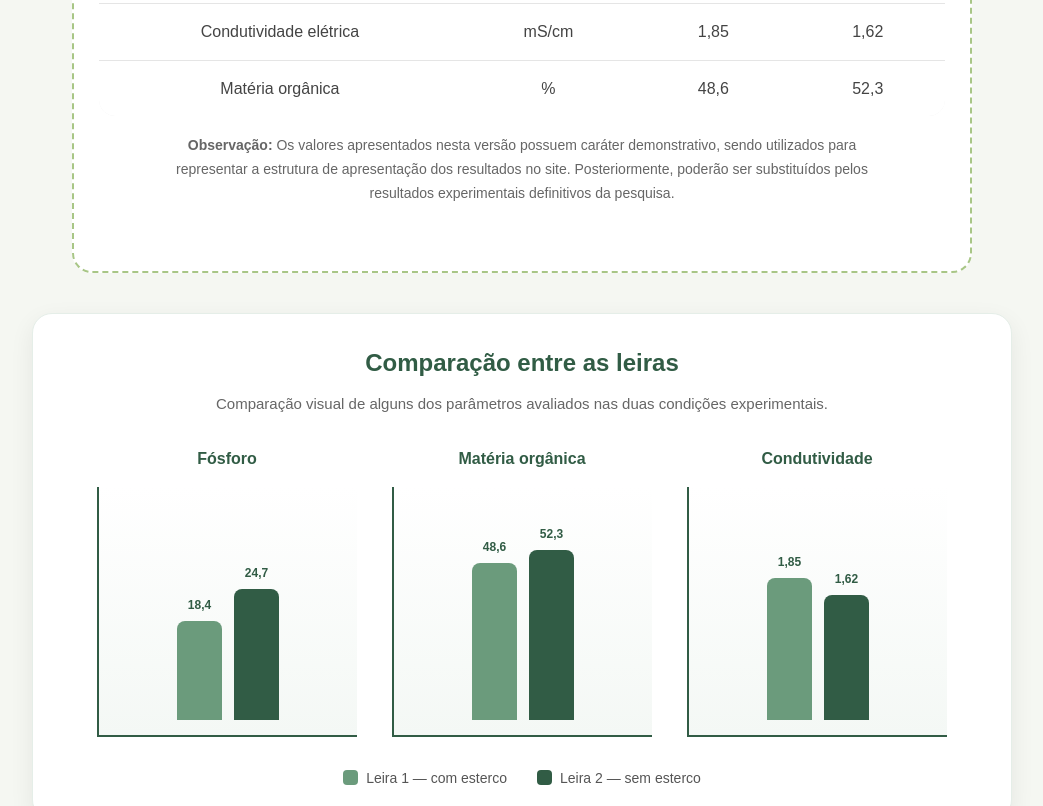
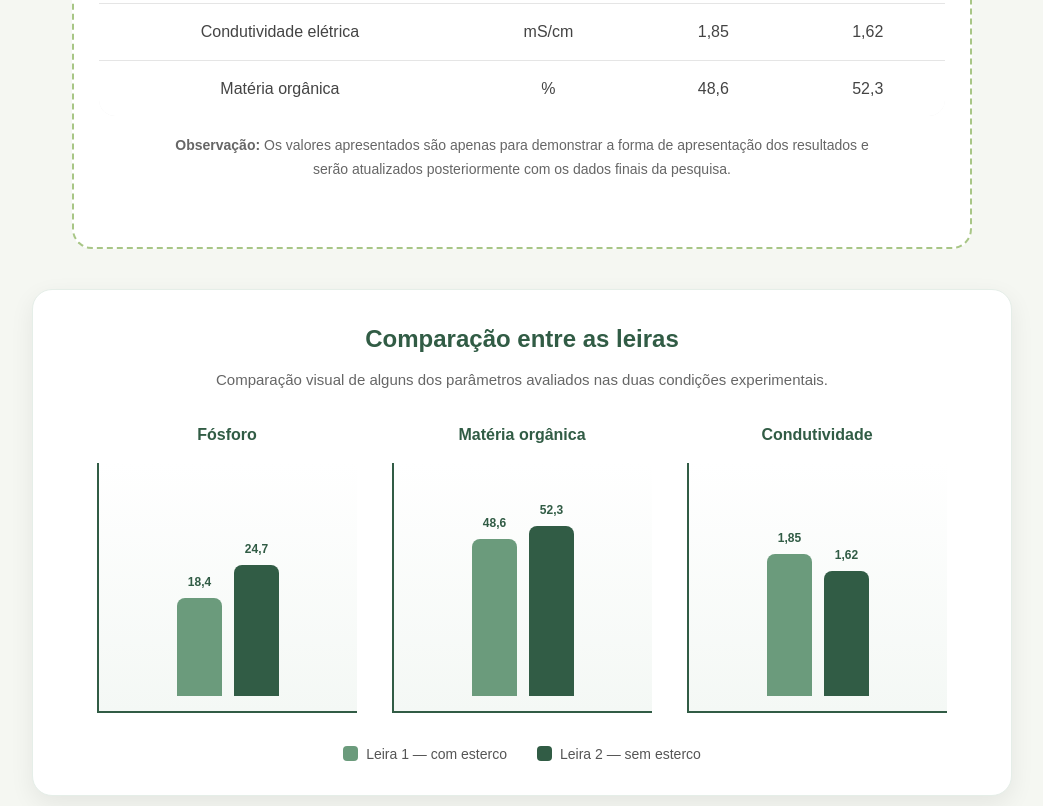
Before and after one commit to khasanttos19-dot/Site---compostagem, a plain HTML site: page resultados.html in a window 1280 px wide. Shown: the part 1600-2406 px from the top of the page, without its empty margins (118-1161 px from the left). Drawn offline with Linux system fonts and the light colour scheme.

Commit message:
atualização das observações dos resultados

```diff
--- a/resultados.html
+++ b/resultados.html
@@ -206,11 +206,9 @@
 
     <strong>Observação:</strong>
 
-    Os valores apresentados nesta versão possuem caráter
-    demonstrativo, sendo utilizados para representar a estrutura
-    de apresentação dos resultados no site. Posteriormente,
-    poderão ser substituídos pelos resultados experimentais
-    definitivos da pesquisa.
+    Os valores apresentados são apenas para demonstrar a forma de
+    apresentação dos resultados e serão atualizados posteriormente com
+    os dados finais da pesquisa.
 
 </p>
 
@@ -566,9 +564,7 @@
                         <p>
                             Os valores apresentados na tabela serão
                             preenchidos após a conferência dos dados
-                            laboratoriais, garantindo que as informações
-                            disponibilizadas no site correspondam aos
-                            resultados obtidos no experimento.
+                            laboratoriais.
                         </p>
 
                     </div>
```
